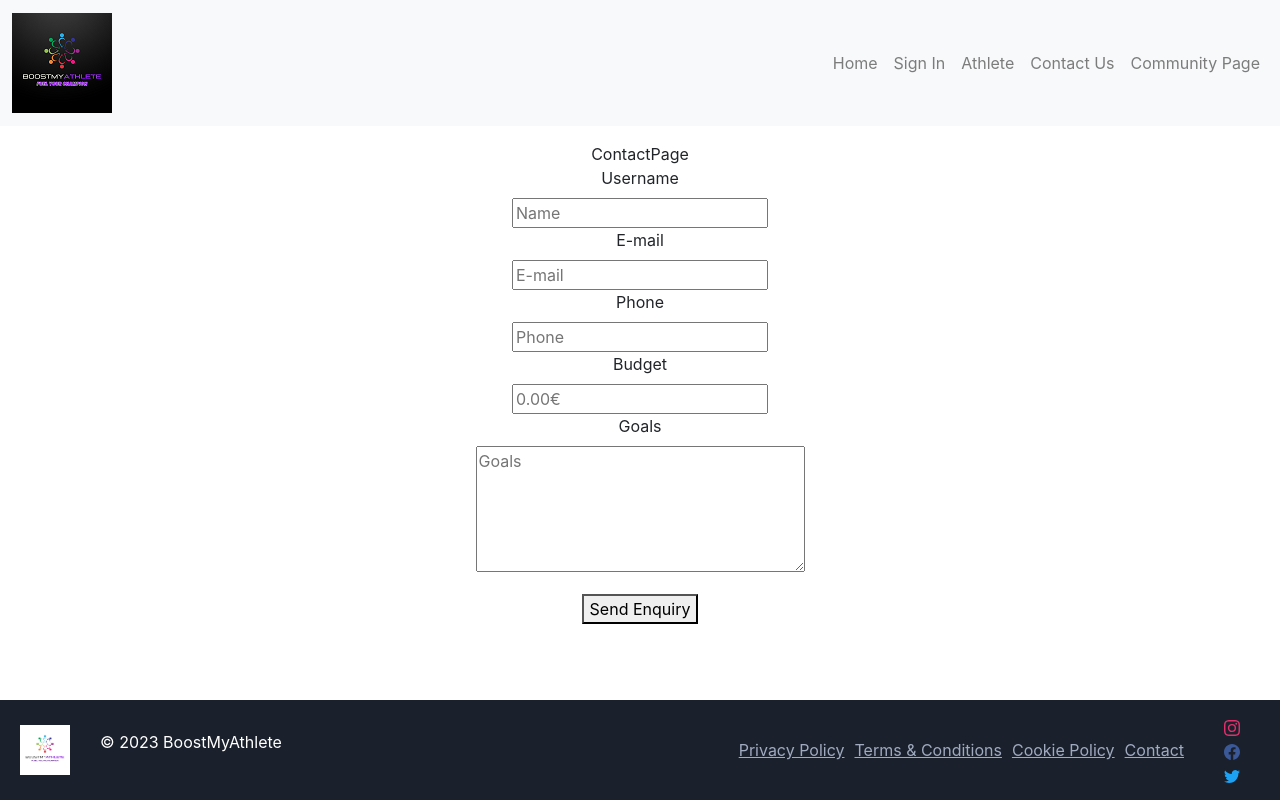
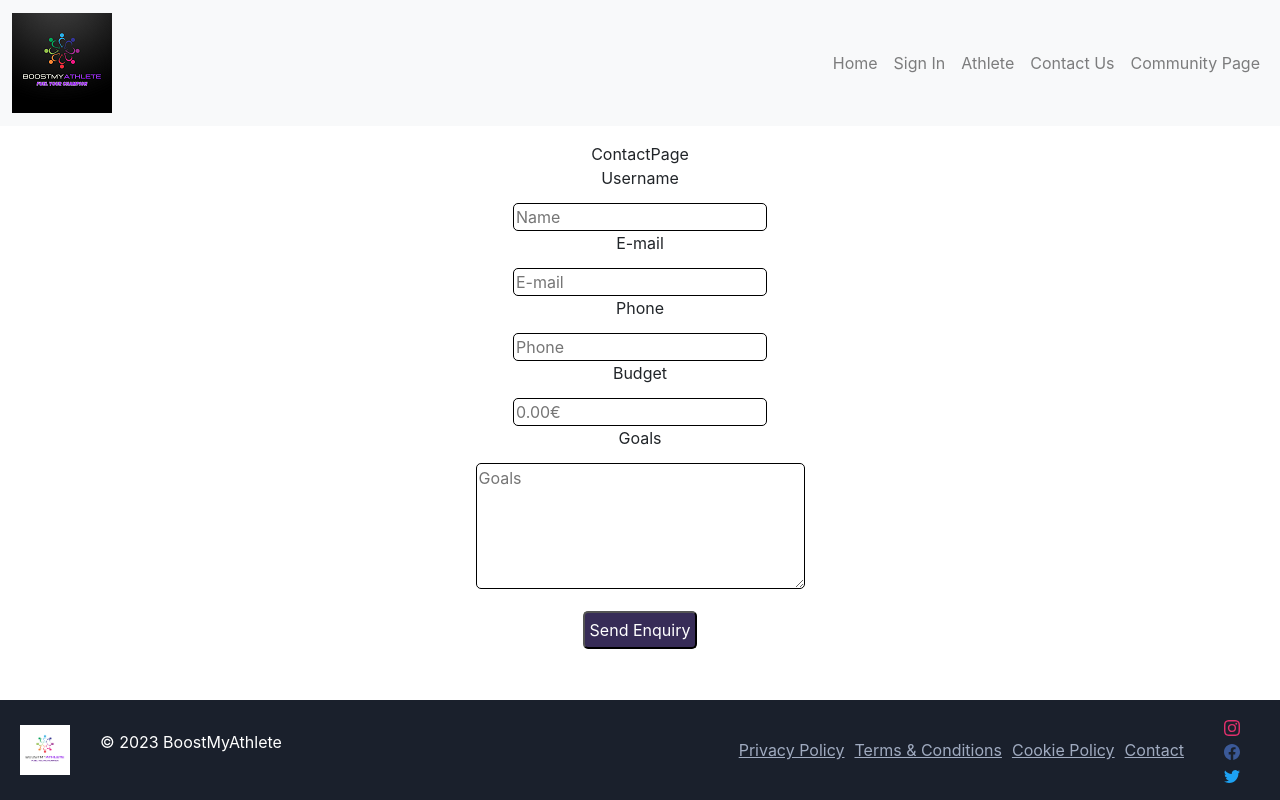
Before and after one commit to BoostMyAthlete/BoostMyAthlete, a React (Vite) app in the folder frontend/: page /contact in a window 1280 px wide. Built offline with nearby package versions, Linux system fonts and the light colour scheme.

Commit message:
update forms css

```diff
--- a/frontend/src/App.css
+++ b/frontend/src/App.css
@@ -131,3 +131,21 @@ li{
     justify-content: flex-end;
   }
 }
+
+
+.btn-form {
+  background-color: #372c57;
+  color: white;
+  border-radius: 5px;
+  padding: 5px;
+  margin-bottom: 10px;
+
+
+}
+
+.input {
+  border: 1px solid black;
+  border-radius: 5px;
+  margin-top: 5px;
+
+}
--- a/frontend/src/components/ContactForm/ContactForm.jsx
+++ b/frontend/src/components/ContactForm/ContactForm.jsx
@@ -1,5 +1,7 @@
 import React, {useState} from "react";
 import {useForm } from 'react-hook-form';
+import '../../App.css'
+
 
 
 function ContactForm() {
@@ -11,29 +13,29 @@ const [data, setData] = useState("");
 
 
       <label htmlFor="name">Username</label> <br />
-      <input {...register("name")} placeholder="Name" />
+      <input className="input" {...register("name")} placeholder="Name" />
       <br />
 
       <label htmlFor="email">E-mail</label> <br />
-      <input {...register("email")} placeholder="E-mail" /> <br />
+      <input className="input"{...register("email")} placeholder="E-mail" /> <br />
 
 
       <label htmlFor="phone">Phone</label> <br />
-      <input {...register("phone")}  type="phone"placeholder="Phone" />
+      <input className="input" {...register("phone")}  type="phone"placeholder="Phone" />
       <br />
 
       <label htmlFor="budget">Budget</label> <br />
-      <input {...register("budget")}  type="number" step="0.01" placeholder="0.00€" />
+      <input className="input"{...register("budget")}  type="number" step="0.01" placeholder="0.00€" />
       <br />
 
       <label htmlFor="goals">Goals</label> <br />
-      <textarea rows="5" cols="30" {...register("Goals")} placeholder="Goals" />
+      <textarea className="input" rows="5" cols="30" {...register("Goals")} placeholder="Goals" />
 
 
 
 
       <p>{data}</p>
-      <button type="submit">Send Enquiry</button>
+      <button className="btn-form" type="submit">Send Enquiry</button>
 
 
     </form>
--- a/frontend/src/components/SignupForm/SignupForm.jsx
+++ b/frontend/src/components/SignupForm/SignupForm.jsx
@@ -11,22 +11,22 @@ const [data, setData] = useState("");
     <form>
 
        <label htmlFor="email">E-mail</label> <br />
-        <input placeholder="Insert email: example@example.com" type="email" id="email" /> <br />
+        <input className="input" placeholder="Insert email: example@example.com" type="email" id="email" /> <br />
         <label htmlFor="username">Username</label> <br />
-        <input placeholder="Insert your username" type="text" id="username" /> <br />
+        <input className="input" placeholder="Insert your username" type="text" id="username" /> <br />
 
          <label htmlFor="password">Password</label> <br />
-        <input placeholder="Insert your password" type="password" id="password" /> <br />
+        <input className="input" placeholder="Insert your password" type="password" id="password" /> <br />
         <label htmlFor="selector">Profile</label>
         <br/>
-        <select id="selector">
+        <select className="input" id="selector">
           <option value="Sponsor">Sponsor</option>
           <option value="Athlete">Athlete</option>
         </select>
         <br/>
         <br />
 
-        <button type="submit">Submit</button>
+        <button className="btn-form" type="submit">Submit</button>
       </form>
 
   )
```
